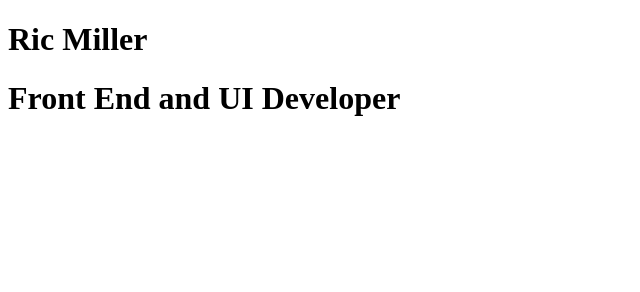
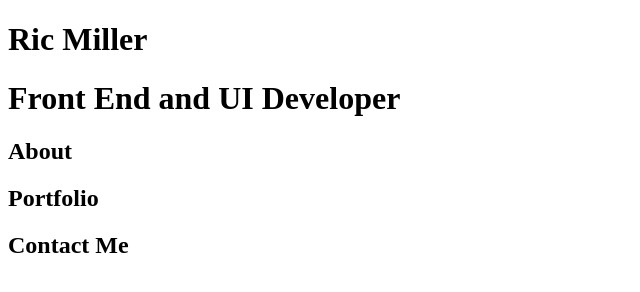
Before and after one commit to Mobyd/Mobyd.github.io, a plain HTML site: page index.html in a window 1280 px wide. Shown: the whole page, without its empty margins (0-640 px from the left). Drawn offline with Linux system fonts and the light colour scheme.

Commit message:
Updates Sections
Added Sections for portfolio, abount and contact me

```diff
--- a/index.html
+++ b/index.html
@@ -6,5 +6,8 @@
 <body>
 <h1>Ric Miller</h1>
 <h1>Front End and UI Developer</h1>
+<h2>About</h2>
+<h2>Portfolio</h2>
+<h2>Contact Me</h2>
 </body>
 </html>
```
